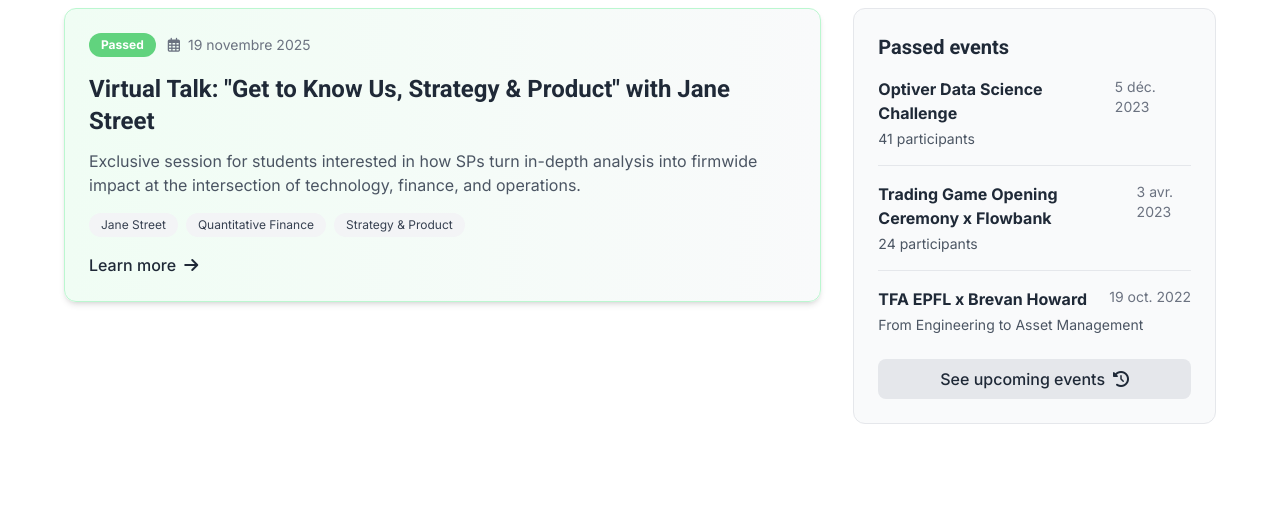
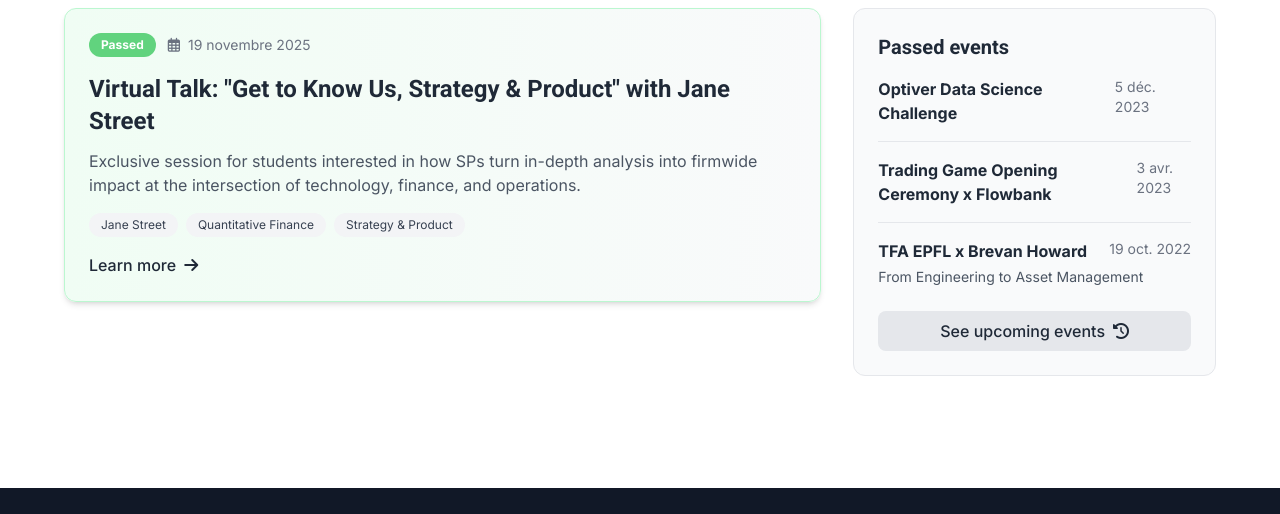
Before and after one commit to tfa-epfl/tfa-epfl.github.io, a website: page index.html in a window 1280 px wide. Shown: the part 5060-5574 px from the top of the page. Drawn offline with Linux system fonts and the light colour scheme.

Commit message:
removed small number

```diff
--- a/index.html
+++ b/index.html
@@ -606,7 +606,6 @@
                                         <h4 class="font-bold text-gray-800 dark:text-white">Optiver Data Science Challenge</h4>
                                         <span class="text-gray-500 dark:text-gray-400 text-sm">5 déc. 2023</span>
                                     </div>
-                                    <p class="text-gray-600 dark:text-gray-400 text-sm mt-1">41 participants</p>
                                 </div>
 
                                 <div class="pb-4 border-b border-gray-200 dark:border-gray-600">
@@ -614,7 +613,6 @@
                                         <h4 class="font-bold text-gray-800 dark:text-white">Trading Game Opening Ceremony x Flowbank</h4>
                                         <span class="text-gray-500 dark:text-gray-400 text-sm">3 avr. 2023</span>
                                     </div>
-                                    <p class="text-gray-600 dark:text-gray-400 text-sm mt-1">24 participants</p>
                                 </div>
 
                                 <div>
```
